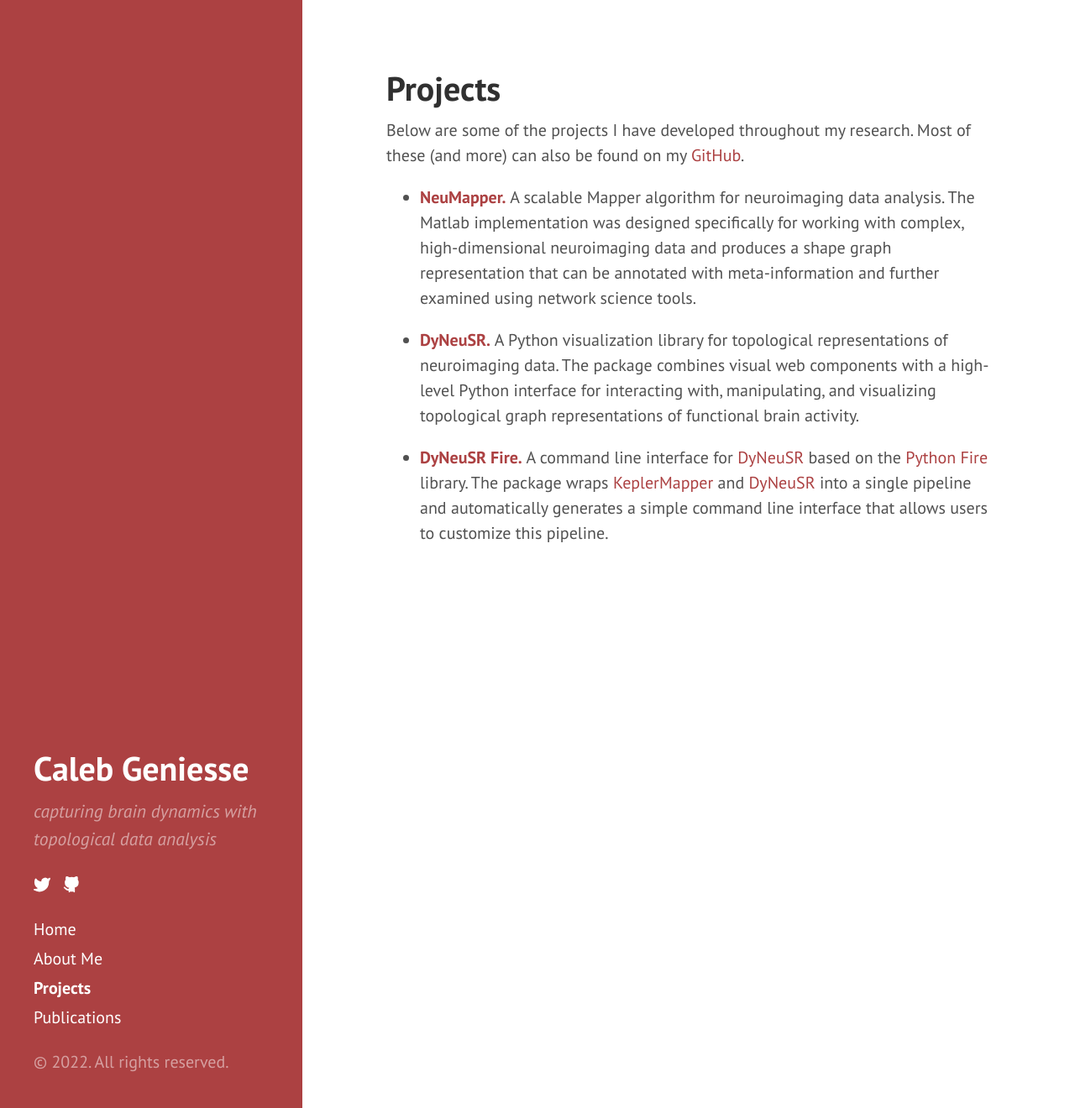
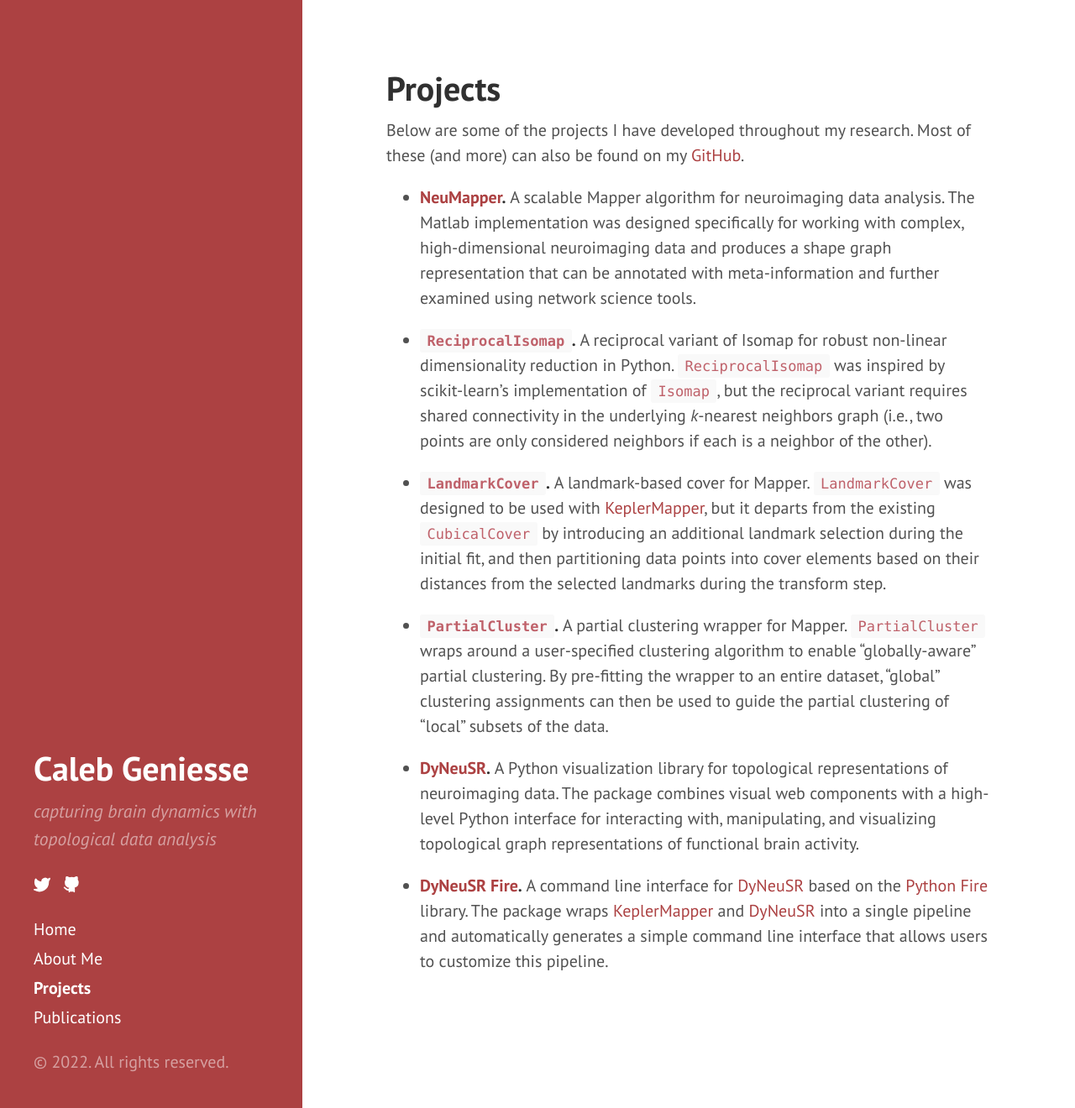
Before and after one commit to calebgeniesse/calebgeniesse.github.io, a Jekyll site: the page built from projects.md, in a window 1280 px wide and 1320 px high. Shown: the whole window at 84% size. Built offline with Jekyll 4.4.1, drawn with Linux system fonts in a browser that asks for light colours.

Commit message:
Update projects.md

```diff
--- a/projects.md
+++ b/projects.md
@@ -5,8 +5,21 @@ title: Projects
 
 Below are some of the projects I have developed throughout my research. Most of these (and more) can also be found on my [GitHub](https://github.com/calebgeniesse).
 
-- **[NeuMapper.](https://braindynamicslab.github.io/neumapper/)**&nbsp;A scalable Mapper algorithm for neuroimaging data analysis. The Matlab implementation was designed specifically for working with complex, high-dimensional neuroimaging data and produces a shape graph representation that can be annotated with meta-information and further examined using network science tools.
+- **[NeuMapper](https://braindynamicslab.github.io/neumapper/).**&nbsp;A scalable Mapper algorithm for neuroimaging data analysis. The Matlab implementation was designed specifically for working with complex, high-dimensional neuroimaging data and produces a shape graph representation that can be annotated with meta-information and further examined using network science tools.
 
-- **[DyNeuSR.](https://braindynamicslab.github.io/dyneusr/)**&nbsp;A Python visualization library for topological representations of neuroimaging data. The package combines visual web components with a high-level Python interface for interacting with, manipulating, and visualizing topological graph representations of functional brain activity.
+- **[`ReciprocalIsomap`](https://github.com/calebgeniesse/reciprocal_isomap).**&nbsp;A reciprocal variant of Isomap for robust non-linear dimensionality reduction in Python. `ReciprocalIsomap` was inspired by scikit-learn's implementation of `Isomap`, but the reciprocal variant requires shared connectivity in the underlying *k*-nearest neighbors graph (i.e., two points are only considered neighbors if each is a neighbor of the other).
 
-- **[DyNeuSR Fire.](https://braindynamicslab.github.io/dyneusr-fire/)**&nbsp;A command line interface for [DyNeuSR](https://braindynamicslab.github.io/dyneusr/) based on the [Python Fire](https://github.com/google/python-fire) library. The package wraps [KeplerMapper](https://kepler-mapper.scikit-tda.org/en/latest/) and [DyNeuSR](https://braindynamicslab.github.io/dyneusr/) into a single pipeline and automatically generates a simple command line interface that allows users to customize this pipeline.
+- **[`LandmarkCover`](https://github.com/calebgeniesse/landmark_cover).**&nbsp;A landmark-based cover for Mapper. `LandmarkCover` was designed to be used with [KeplerMapper](https://kepler-mapper.scikit-tda.org/en/latest/), but it departs from the existing `CubicalCover` by introducing an additional landmark selection during the initial fit, and then partitioning data points into cover elements based on their distances from the selected landmarks during the transform step.
+
+- **[`PartialCluster`](https://github.com/calebgeniesse/pcluster).**&nbsp;A partial clustering wrapper for Mapper. `PartialCluster` wraps around a user-specified clustering algorithm to enable "globally-aware" partial clustering. By pre-fitting the wrapper to an entire dataset, "global" clustering assignments can then be used to guide the partial clustering of "local" subsets of the data.
+
+<!--
+- **[`reciprocal_isomap`.](https://github.com/calebgeniesse/reciprocal_isomap)**&nbsp;A reciprocal variant of Isomap for robust non-linear dimensionality reduction in Python. `ReciprocalIsomap` was inspired by scikit-learn's implementation of `Isomap`, but the reicprocal variant improves the original algorithm (e.g., robustness to outliers) by requiring that neighbors in the underlying *k* nearest neighbors graph must be reciprocal (i.e., two points are only considered neighbors if each is a neighbor of the other).
+
+- **[`landmark_cover`.](https://github.com/calebgeniesse/landmark_cover)**&nbsp;A landmark-based cover for Mapper. `LandmarkCover` derives from [KeplerMapper's](https://kepler-mapper.scikit-tda.org/en/latest/) `Cover` class, but departs from the existing `CubicalCover` by adding an additional landmark selection step during the fitting process. Using these landmarks, the `LandmarkCover` partitions the input data points based on distances to each of the landmark points.
+
+- **[`pcluster`.](https://github.com/calebgeniesse/pcluster)**&nbsp;A partial clustering wrapper for Mapper. The package introduces a `PartialCluster` transformer that wraps around a user-specified clustering algorithm to enable "globally-aware" partial clustering. By pre-fitting the wrapper to an entire dataset, "global" clustering assignments can be used to guide the partial clustering of "local" subsets of the data. To predict the cluster labels of a subset of data points, the pre-fit cluster labels can be indexed based on user-defined distance metric.  -->
+
+- **[DyNeuSR](https://braindynamicslab.github.io/dyneusr/).**&nbsp;A Python visualization library for topological representations of neuroimaging data. The package combines visual web components with a high-level Python interface for interacting with, manipulating, and visualizing topological graph representations of functional brain activity.
+
+- **[DyNeuSR Fire](https://braindynamicslab.github.io/dyneusr-fire/).**&nbsp;A command line interface for [DyNeuSR](https://braindynamicslab.github.io/dyneusr/) based on the [Python Fire](https://github.com/google/python-fire) library. The package wraps [KeplerMapper](https://kepler-mapper.scikit-tda.org/en/latest/) and [DyNeuSR](https://braindynamicslab.github.io/dyneusr/) into a single pipeline and automatically generates a simple command line interface that allows users to customize this pipeline.
```
